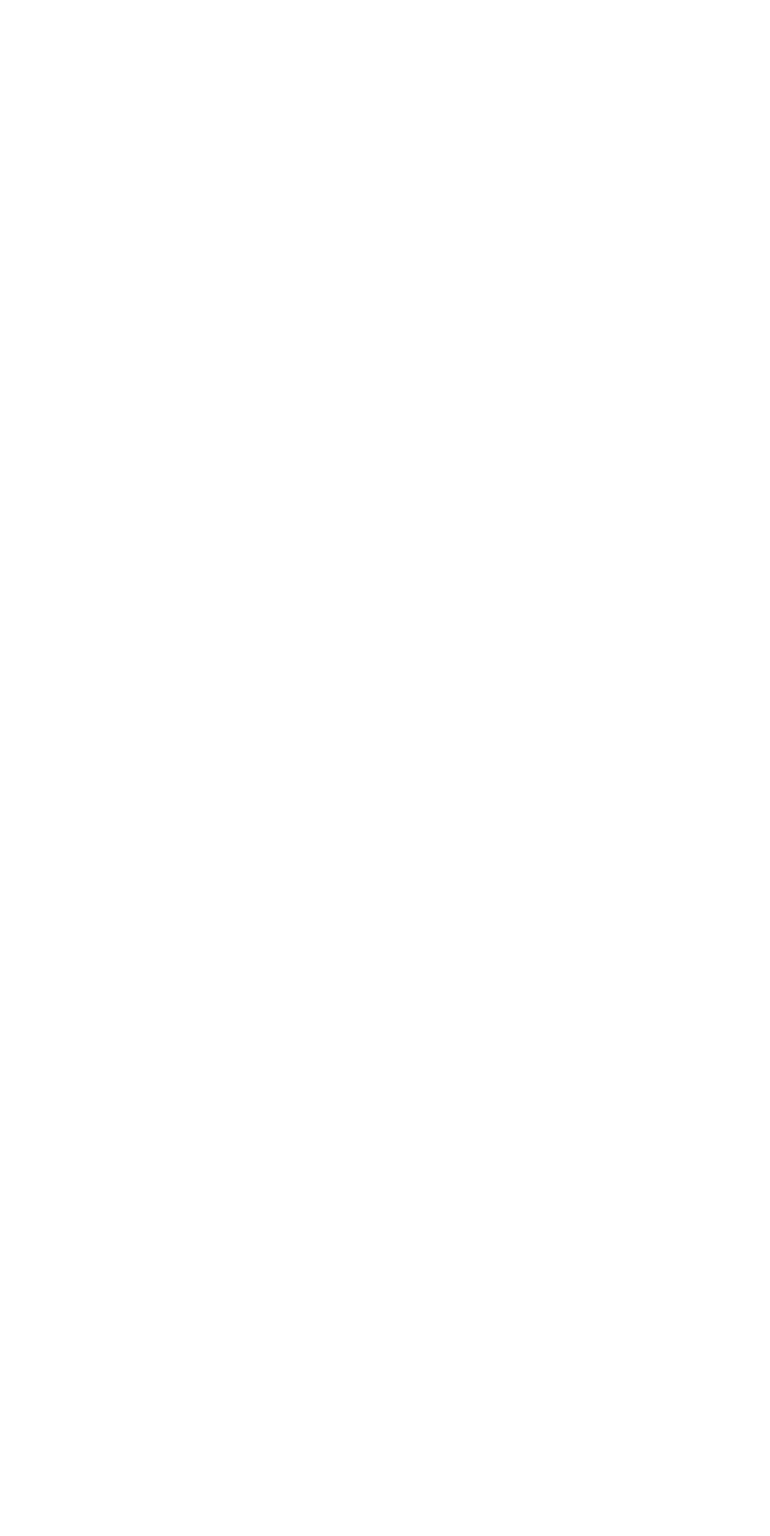
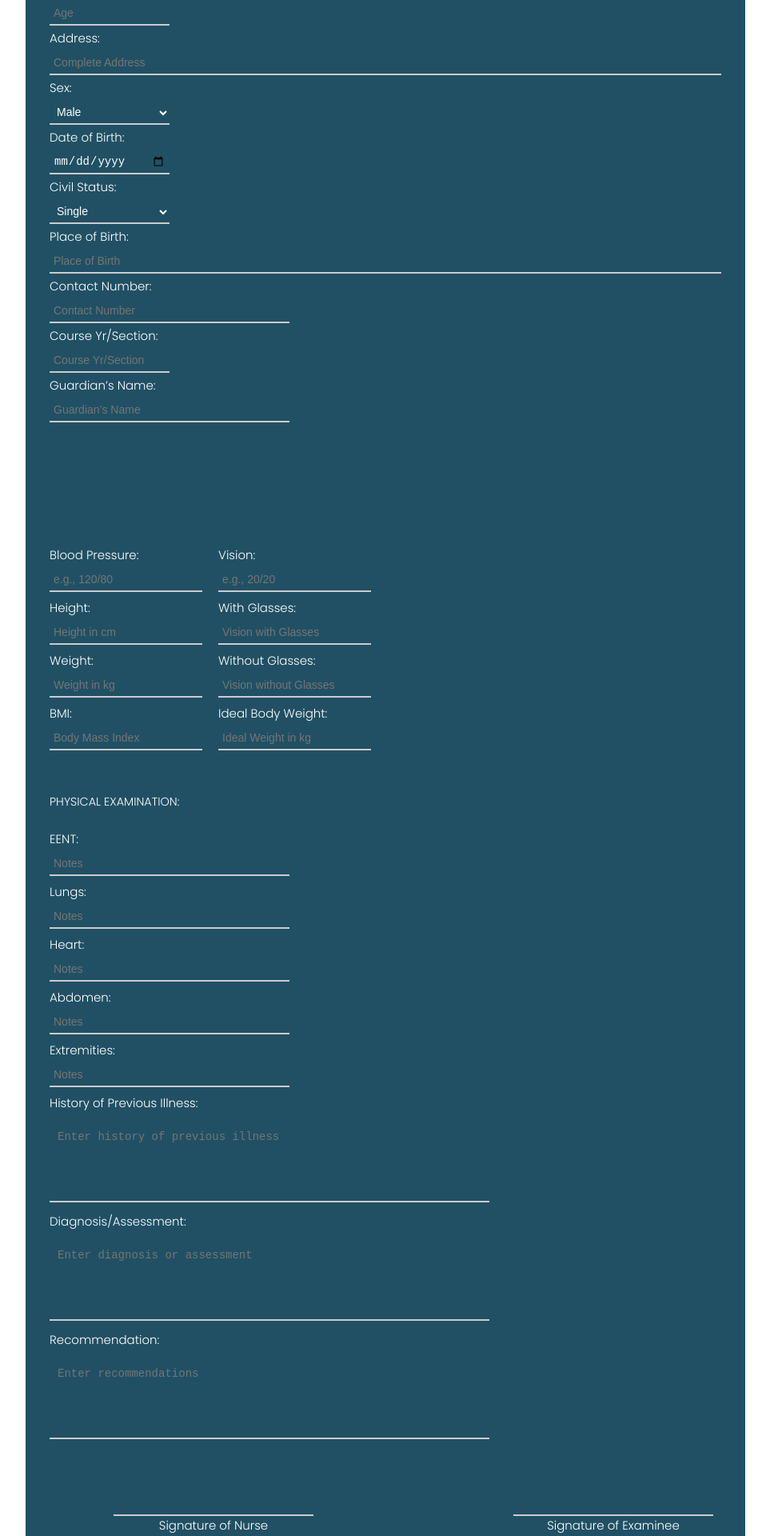
Before and after one commit to Dodong2/Clinic-backend, a React (Vite) app: page /annual/1 in a window 1280 px wide. Before the commit this address had no page. Shown: the part 320-2240 px from the top of the page at 80% size, without its empty margins (158-1121 px from the left). Before the commit the page ends 800 px from the top, so only its background shows below. Built offline with nearby package versions, Linux system fonts and the light colour scheme.

Commit message:
8th commit

```diff
--- a/src/App.jsx
+++ b/src/App.jsx
@@ -41,7 +41,7 @@ function App() {
         <Route path="/referral" element={<ReferralFormPage />} />
 {/* Employee page */}
         <Route path="/employee_cert" element={<Employee_medical_certPage />} />
-        <Route path="/annual" element={<Annual_updatePage />} />
+        <Route path="/annual/:id" element={<Annual_updatePage />} />
         {/* <Route path="/" element={<User/>}/> */}
       </Routes>
     </Suspense>
--- a/src/components/EmployeePatients.jsx
+++ b/src/components/EmployeePatients.jsx
@@ -144,7 +144,7 @@ const deletePatient = async () => {
               <td>{employ.status}</td>
               <td>
                 <button onClick={() => setSelectedPatientId(employ)}> <CgProfile/> </button>
-                <Link to='/annual'> <button> <MdOutlineCalendarMonth/> </button> </Link>
+                <Link to={`/annual/${employ.id}`}> <button> <MdOutlineCalendarMonth/> </button> </Link>
                 <button  onClick={handleModal1Open}> <FiEdit/> </button>
                 <button onClick={() => { setPatientToDelete(employ.id); handleModal2Open(); }}>
   <FiTrash />
--- /dev/null
+++ b/src/components/common/Modal8.jsx
@@ -0,0 +1,33 @@
+/****** react library ******/
+import { Link } from "react-router-dom";
+import PropTypes from "prop-types";
+/****** react icons ******/
+import { FaCheckCircle } from "react-icons/fa";
+
+const Modal8 = ({ isOpen, onClose }) => {
+  if (!isOpen) return null;
+
+  return (
+    <div className="modal-overlay" onClick={onClose}>
+    {/* contents */}
+      <div className="modal-content" onClick={(e) => e.stopPropagation()}>
+      <div className="modal-txt">
+      <FaCheckCircle className="icon4"/>
+      <h3>Success</h3>
+      <p>The Annual has been successfully added.</p>
+      </div><br/>
+      {/* buttons */}
+      <div className="modal-btn4">
+        <Link to="/dashboard"><button onClick={onClose}>Done</button></Link>
+        </div>
+      </div>
+    </div>
+  );
+};
+
+Modal8.propTypes = {
+  isOpen: PropTypes.bool.isRequired,
+  onClose: PropTypes.func.isRequired,
+};
+
+export default Modal8;
--- a/src/components/employee side/Annual_update.jsx
+++ b/src/components/employee side/Annual_update.jsx
@@ -1,7 +1,90 @@
+import { useParams} from "react-router-dom";
+import { doc, getDoc, setDoc } from "firebase/firestore";
+import { useState, useEffect } from "react";
+import { db } from "../../firebase-config";
+import { FaArrowLeftLong } from "react-icons/fa6";
 import { Link } from "react-router-dom"
-import { FaArrowLeftLong } from "react-icons/fa6";
+import Modal8 from "../common/Modal8";
+import useModalhooks from "../../hooks/Modalhooks";
 
 const Annual_update = () => {
+
+  const {
+    modal8,
+    handleModal8Open,
+    handleModal8Close
+  } = useModalhooks()
+
+  const { id } = useParams(); // Employee ID
+  const [formData, setFormData] = useState({
+    date: "",
+    name: "",
+    age: "",
+    address: "",
+    sex: "",
+    birth_place: "",
+    dob: "",
+    status: "",
+    contact: "",
+    guardian: "",
+    bloodPressure: "",
+    course: "",
+    vision: "",
+    wglass: "",
+    nglass: "",
+    height: "",
+    weight: "",
+    bmi: "",
+    idealWeight: "",
+    eent: "",
+    lungs: "",
+    heart: "",
+    abdomen: "",
+    extremities: "",
+    history: "",
+    diagnosis: "",
+    recommendation: "",
+    illness: "",
+    nurse: "",
+    examiniee:"",
+    physician: ""
+  });
+
+  useEffect(() => {
+    const fetchData = async () => {
+      if (id && formData.date) {
+        const year = new Date(formData.date).getFullYear(); // Extract the year from the date
+        const docRef = doc(db, `annual/${year}/employees`, id); // Add 'employees' as a subcollection
+        const docSnap = await getDoc(docRef);
+        if (docSnap.exists()) {
+          setFormData(docSnap.data());
+        } else {
+          console.log("No document found for this year and ID.");
+        }
+      }
+    };
+    fetchData();
+  }, [id, formData.date]); // Re-fetch when `id` or `formData.date` changes
+
+
+  const handleChange = (e) => {
+    const { name, value } = e.target;
+    setFormData((prev) => ({ ...prev, [name]: value }));
+  };
+
+  const handleSubmit = async (e) => {
+    e.preventDefault();
+    try {
+      const year = new Date(formData.date).getFullYear(); // Extract the year
+      const docRef = doc(db, `annual/${year}/employees`, id); // Add 'employees' as a subcollection
+      await setDoc(docRef, formData);
+      handleModal8Open();
+    } catch (error) {
+      console.error("Error saving data: ", error);
+    }
+  };
+
+
   return (
     <>
     <div className="annual">
@@ -10,30 +93,35 @@ const Annual_update = () => {
     <div className="annual-container">
     <header>Health Examination Record</header>
 
-    <form>
+    <form onSubmit={handleSubmit}>
       <div className="form first">
         <div className="details personal">
           <div className="endfields">
             <div className="datefield">
               <label>Date:</label>
-              <input type="date" required/>
+              <input type="date" name="date" value={formData.date}
+              onChange={handleChange} required/>
             </div>
           </div>
           <div className="mediumfield">
             <label>Name:</label>
-            <input type="text" placeholder="Full Name" required/>
+            <input type="text" placeholder="Full Name" name="name" value={formData.name}
+            onChange={handleChange} required/>
           </div>
           <div className="smallfield">
             <label>Age:</label>
-            <input type="number" placeholder="Age" required/>
+            <input type="number" placeholder="Age" name="age" value={formData.age}
+            onChange={handleChange} required/>
           </div>
           <div className="largefield">
             <label>Address:</label>
-            <input type="text" placeholder="Complete Address" required/>
+            <input type="text" placeholder="Complete Address" name="address" value={formData.address}
+            onChange={handleChange} required/>
           </div>
           <div className="smallfield">
             <label>Sex:</label>
-            <select required>
+            <select name="sex" value={formData.sex}
+            onChange={handleChange} required>
               <option value="default" disabled selected>Select Gender</option>
               <option value="Male">Male</option>
               <option value="Female">Female</option>
@@ -42,12 +130,14 @@ const Annual_update = () => {
           </div>
           <div className="smallfield">
             <label>Date of Birth:</label>
-            <input type="date" required/>
+            <input type="date" name="dob" value={formData.dob}
+            onChange={handleChange} required/>
           </div>
           <div className="smallfield">
             <label>Civil Status:</label>
-            <select required>
-              <option value="" disabled selected>Select Civil Status</option>
+            <select name="status" value={formData.status}
+            onChange={handleChange} required>
+              <option value="default" disabled selected>Select Civil Status</option>
               <option value="Single">Single</option>
               <option value="Married">Married</option>
               <option value="Divorced">Divorced</option>
@@ -56,19 +146,23 @@ const Annual_update = () => {
           </div>
           <div className="largefield">
             <label>Place of Birth:</label>
-            <input type="text" placeholder="Place of Birth" required/>
+            <input type="text" placeholder="Place of Birth" name="birth_place" value={formData.birth_place}
+            onChange={handleChange} required/>
           </div>
           <div className="mediumfield">
             <label>Contact Number:</label>
-            <input type="tel" placeholder="Contact Number" pattern="[0-9]{10}" required />
+            <input type="tel" placeholder="Contact Number" name="contact" value={formData.contact}
+            onChange={handleChange} required />
           </div>
           <div className="smallfield">
             <label>Course Yr/Section:</label>
-            <input type="text" placeholder="Course Yr/Section" required />
+            <input type="text" placeholder="Course Yr/Section" name="course" value={formData.course}
+            onChange={handleChange} required />
           </div>
           <div className="mediumfield">
             <label>Guardian’s Name:</label>
-            <input type="text" placeholder="Guardian’s Name" required/>
+            <input type="text" placeholder="Guardian’s Name" name="guardian" value={formData.guardian}
+            onChange={handleChange} required/>
 
             <div className="spacer-150"></div>
 
@@ -76,44 +170,52 @@ const Annual_update = () => {
             <div className="form-row dualfield">
           <div className="twofield">
             <label>Blood Pressure:</label>
-            <input type="text" placeholder="e.g., 120/80" required />
+            <input type="text" placeholder="e.g., 120/80" name="bloodPressure" value={formData.bloodPressure}
+            onChange={handleChange} required />
           </div>
           <div className="twofield">
             <label>Vision:</label>
-            <input type="text" placeholder="e.g., 20/20" required />
+            <input type="text" placeholder="e.g., 20/20" name="vision" value={formData.vision}
+            onChange={handleChange} required />
           </div>
         </div>
 
         <div className="form-row dualfield">
           <div className="twofield">
             <label>Height:</label>
-            <input type="text" placeholder="Height in cm" required />
+            <input type="text" placeholder="Height in cm" name="height" value={formData.height}
+            onChange={handleChange} required />
           </div>
           <div className="twofield">
             <label>With Glasses:</label>
-            <input type="text" placeholder="Vision with Glasses" required />
+            <input type="text" placeholder="Vision with Glasses" name="wglass" value={formData.wglass}
+            onChange={handleChange} required />
           </div>
         </div>
 
         <div className="form-row dualfield">
           <div className="twofield">
             <label>Weight:</label>
-            <input type="text" placeholder="Weight in kg" required />
+            <input type="text" placeholder="Weight in kg" name="weight" value={formData.weight}
+            onChange={handleChange} required />
           </div>
           <div className="twofield">
             <label>Without Glasses:</label>
-            <input type="text" placeholder="Vision without Glasses" required />
+            <input type="text" placeholder="Vision without Glasses" name="nglass" value={formData.nglass}
+            onChange={handleChange} required />
           </div>
         </div>
 
         <div className="form-row dualfield">
           <div className="twofield">
             <label>BMI:</label>
-            <input type="text" placeholder="Body Mass Index" required />
+            <input type="text" placeholder="Body Mass Index" name="bmi" value={formData.bmi}
+            onChange={handleChange} required />
           </div>
           <div className="twofield">
             <label>Ideal Body Weight:</label>
-            <input type="text" placeholder="Ideal Weight in kg" required />
+            <input type="text" placeholder="Ideal Weight in kg" name="idealWeight" value={formData.idealWeight}
+            onChange={handleChange} required />
           </div>
       </div>
 
@@ -124,38 +226,46 @@ const Annual_update = () => {
       </div>
       <div className="largefield">
         <label>EENT:</label>
-        <input type="text" placeholder="Notes" required />
+        <input type="text" placeholder="Notes" name="eent" value={formData.eent}
+        onChange={handleChange} required />
       </div>
       <div className="largefield">
         <label>Lungs:</label>
-        <input type="text" placeholder="Notes" required/>
+        <input type="text" placeholder="Notes" name="lungs" value={formData.lungs}
+        onChange={handleChange} required/>
       </div>
       <div className="largefield">
         <label>Heart:</label>
-        <input type="text" placeholder="Notes" required/>
+        <input type="text" placeholder="Notes" name="heart" value={formData.heart}
+        onChange={handleChange} required/>
       </div>
       <div className="largefield">
         <label>Abdomen:</label>
-        <input type="text" placeholder="Notes" required/>
+        <input type="text" placeholder="Notes" name="abdomen" value={formData.abdomen}
+        onChange={handleChange} required/>
       </div>
       <div className="largefield">
         <label>Extremities:</label>
-        <input type="text" placeholder="Notes" required/>
+        <input type="text" placeholder="Notes" name="extremities" value={formData.extremities}
+        onChange={handleChange} required/>
       </div>
       <div className="form additional-section">
         <div className="largefield">
           <label>History of Previous Illness:</label>
-          <textarea rows="3" placeholder="Enter history of previous illness" required></textarea>
+          <textarea rows="3" placeholder="Enter history of previous illness" name="illness" value={formData.illness}
+          onChange={handleChange} required></textarea>
         </div>
 
         <div className="largefield">
           <label>Diagnosis/Assessment:</label>
-          <textarea rows="3" placeholder="Enter diagnosis or assessment" required></textarea>
+          <textarea rows="3" placeholder="Enter diagnosis or assessment" name="diagnosis" value={formData.diagnosis}
+          onChange={handleChange} required></textarea>
         </div>
 
         <div className="largefield">
           <label>Recommendation:</label>
-          <textarea rows="3" placeholder="Enter recommendations" required></textarea>
+          <textarea rows="3" placeholder="Enter recommendations" name="recommendation" value={formData.recommendation}
+          onChange={handleChange} required></textarea>
         </div>
       </div>
 
@@ -164,11 +274,13 @@ const Annual_update = () => {
       <div className="centersign">
         <div className="signsection">
             <div className="signfield">
-              <input type="text" placeholder=" " required />
+              <input type="text" placeholder=" " name="nurse" value={formData.nurse}
+              onChange={handleChange} required />
               <label>Signature of Nurse</label>
             </div>
             <div className="signfield">
-              <input type="text" placeholder=" " required />
+              <input type="text" placeholder=" " name="examiniee" value={formData.examiniee}
+              onChange={handleChange} required />
               <label>Signature of Examinee</label>
             </div>
           </div>
@@ -176,7 +288,8 @@ const Annual_update = () => {
       <div className="center">
       <div className="signsection">
         <div className="signfield">
-          <input type="text" placeholder=" " required />
+          <input type="text" placeholder=" " name="physician" value={formData.physician}
+          onChange={handleChange} required />
           <label>Signature of Physician</label>
         </div>
     </div>
@@ -194,6 +307,8 @@ const Annual_update = () => {
     </form>
   </div>
   </div>
+
+  <Modal8 isOpen={modal8} onClose={handleModal8Close} />
     </>
   )
 }
--- a/src/hooks/Modalhooks.js
+++ b/src/hooks/Modalhooks.js
@@ -9,6 +9,7 @@ const useModalhooks = () => {
   const [modal5, setModal5] = useState(false);
   const [modal6, setModal6] = useState(false);
   const [modal7, setModal7] = useState(false);
+  const [modal8, setModal8] = useState(false);
 
   const handleModalOpen = (setModal) => {
     setModal(true);
@@ -28,6 +29,7 @@ const useModalhooks = () => {
     modal5,
     modal6,
     modal7,
+    modal8,
     handleModal1Open: () => handleModalOpen(setModal1),
     handleModal1Close: () => handleModalClose(setModal1),
     handleModal2Open: () => handleModalOpen(setModal2),
@@ -40,9 +42,11 @@ const useModalhooks = () => {
     handleModal5Close: () => handleModalClose(setModal5),
     handleModal6Open: () => handleModalOpen(setModal6),
     handleModal6Close: () => handleModalClose(setModal6),
-
     handleModal7Open: () => handleModalOpen(setModal7),
     handleModal7Close: () => handleModalClose(setModal7),
+
+    handleModal8Open: () => handleModalOpen(setModal8),
+    handleModal8Close: () => handleModalClose(setModal8),
   };
 };
 
```
